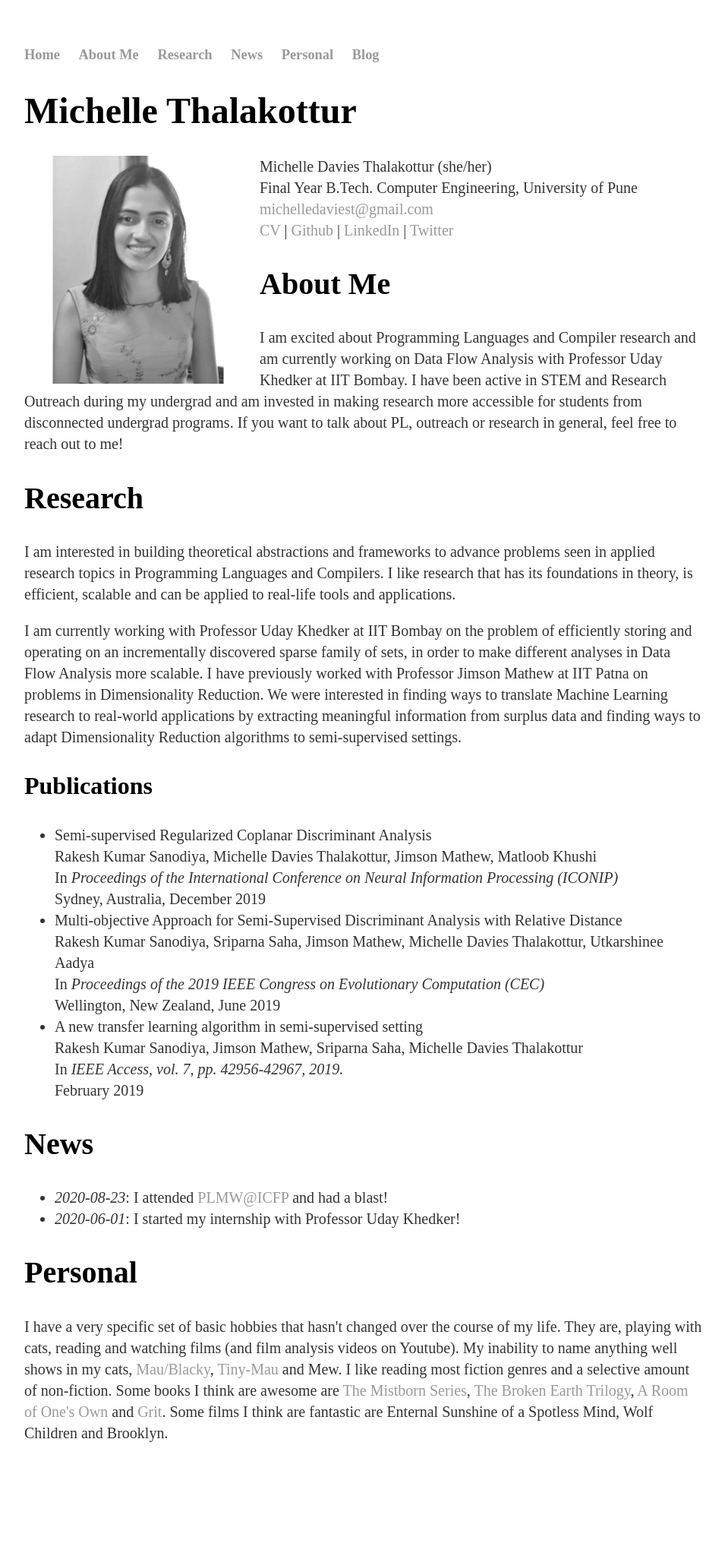
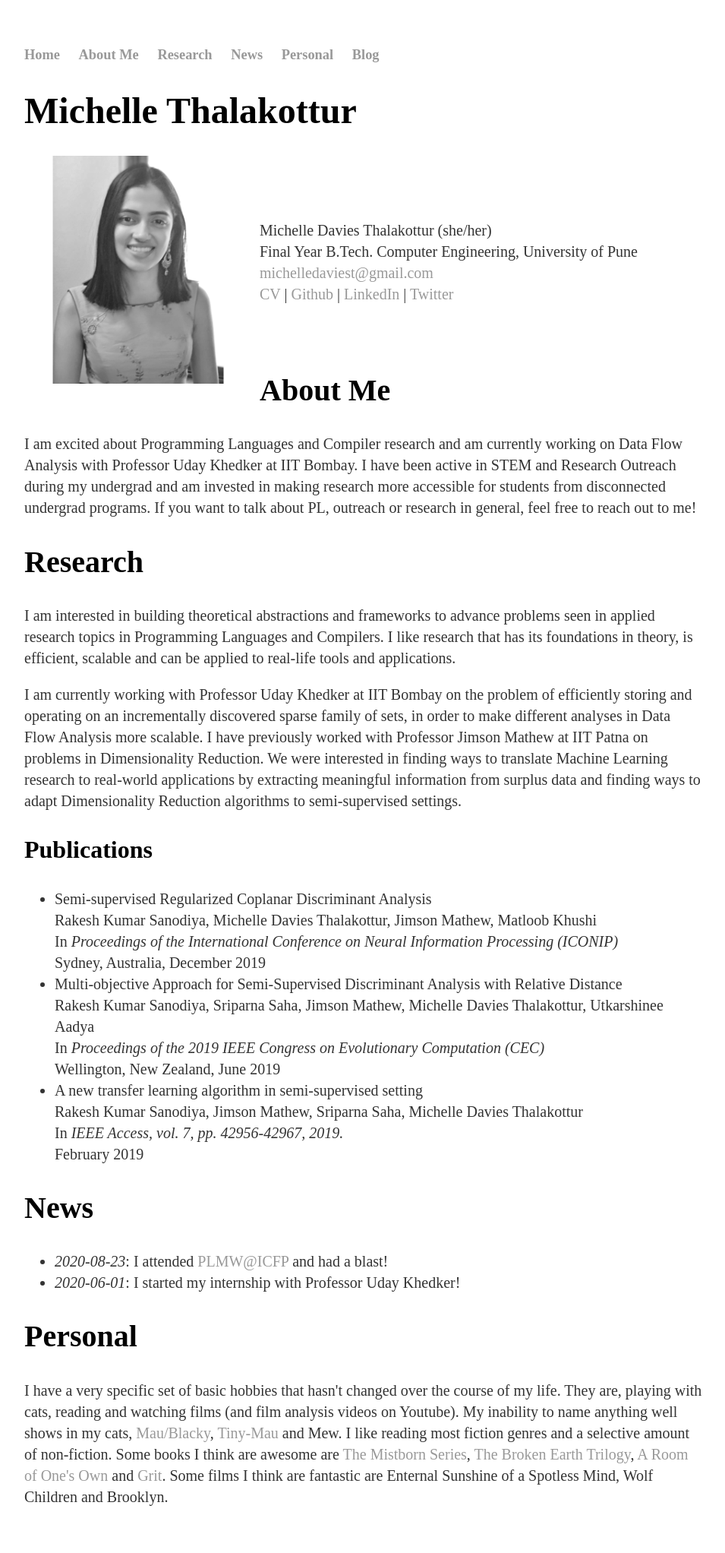
Before and after one commit to michelledaviest/michelledaviest.github.io, a Jekyll site: the page built from index.html, in a window 1280 px wide. Shown: the whole page at 76% size, without its empty margins (160-1115 px from the left). Built offline with Jekyll 4.4.1, drawn with Linux system fonts in a browser that asks for light colours; some web fonts are replaced; before the commit the page ends 1960 px from its top, so only the background shows below that.

```diff
--- a/index.html
+++ b/index.html
@@ -6,7 +6,7 @@
 <div class="blurb">
 	<h1>Michelle Thalakottur</h1>
 	<p><img src="profile-photo/IMG-2020-10.jpeg" alt="Michelle Face Shot" style="width:300px;height:300px;margin-right:10px;"></p>
-	<p>Michelle Davies Thalakottur (she/her)<br>Final Year B.Tech. Computer Engineering, University of Pune<br><a href="mailto:michelledaviest@gmail.com">michelledaviest@gmail.com</a><br><a href="files/michelle-thalakottur_cv.pdf">CV</a> | <a href="https://github.com/michelledaviest">Github</a> | <a href="https://www.linkedin.com/in/michelle-thalakottur-32925914a/">LinkedIn</a> | <a href="https://www.twitter.com/michelledaviest">Twitter</a></p>
+	<p><br><br><br>Michelle Davies Thalakottur (she/her)<br>Final Year B.Tech. Computer Engineering, University of Pune<br><a href="mailto:michelledaviest@gmail.com">michelledaviest@gmail.com</a><br><a href="files/michelle-thalakottur_cv.pdf">CV</a> | <a href="https://github.com/michelledaviest">Github</a> | <a href="https://www.linkedin.com/in/michelle-thalakottur-32925914a/">LinkedIn</a> | <a href="https://www.twitter.com/michelledaviest">Twitter</a><br><br><br></p>
 </div>
 
 <div class="blurb" id="aboutsec">
```
Also changed, not shown: 4 other files.
